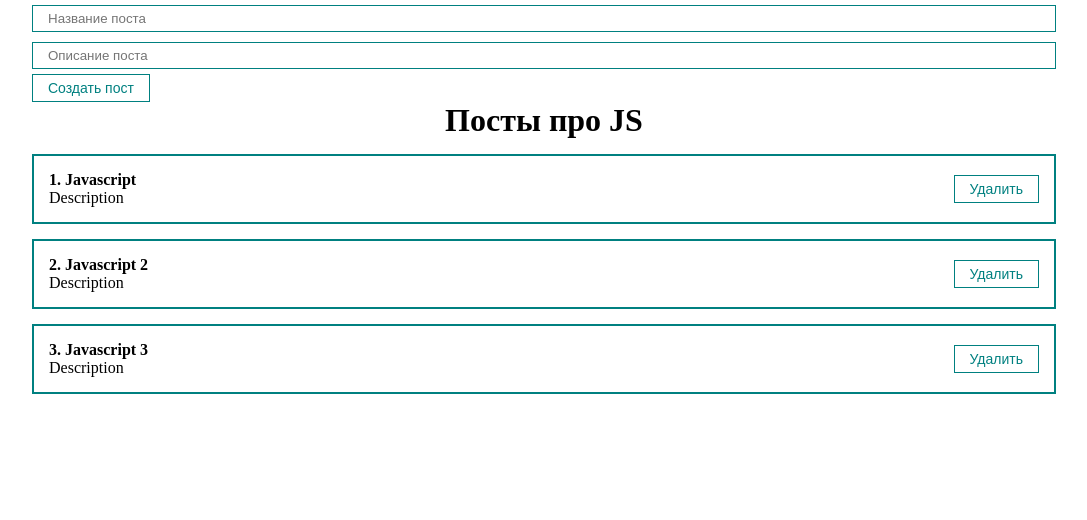
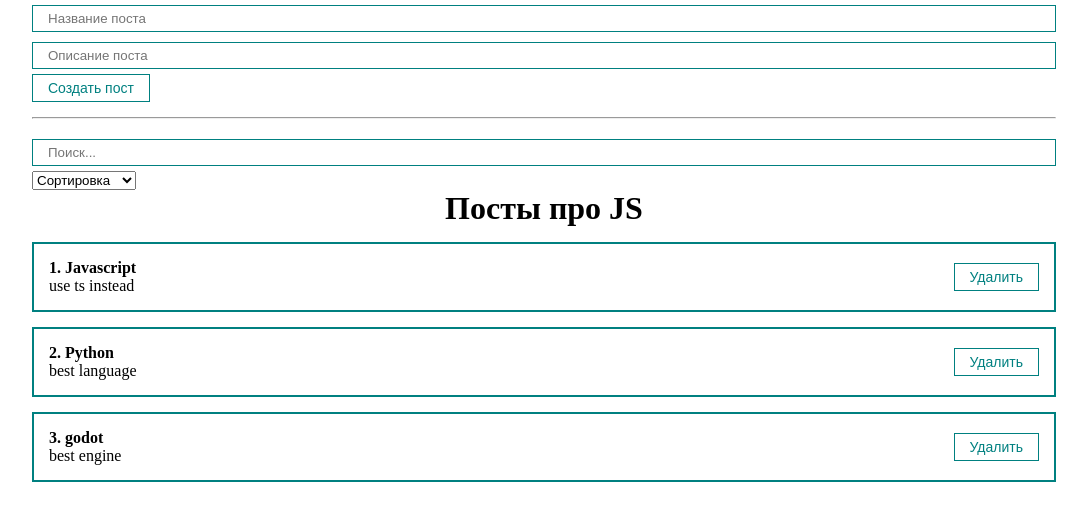
Before and after one commit to ericgro2000/reLearningReact, a React (Vite) app: page / in a window 1280 px wide. Shown: the top 520 px of the page, without its empty margins (96-1183 px from the left). Built offline with nearby package versions, Linux system fonts and the light colour scheme.

Commit message:
PostFilter-Komponente zum Filtern und Sortieren von Beiträgen hinzufügen

```diff
--- a/src/App.tsx
+++ b/src/App.tsx
@@ -1,23 +1,41 @@
+import React, { useState, useMemo } from "react";
 import Counter from "./components/Counter";
 import ClassCounter from "./components/ClassCounter";
 import Post from "./components/Post";
 import "./styles/App.css";
-import { useState } from "react";
 import PostForm from "./components/PostForm";
 import PostList from "./components/PostList";
+import PostFilter from "./components/PostFilter";
 
 interface Post {
-  id: number;
+  id?: number;
   title: string;
   body: string;
 }
 
 function App() {
   const [posts, setPosts] = useState<Post[]>([
-    { id: 1, title: "Javascript", body: "Description" },
-    { id: 2, title: "Javascript 2", body: "Description" },
-    { id: 3, title: "Javascript 3", body: "Description" },
+    { id: 1, title: "Javascript", body: "use ts instead" },
+    { id: 2, title: "Python", body: "best language" },
+    { id: 3, title: "godot", body: "best engine" },
   ]);
+
+  const [filter, setFilter] = useState({ sort: "", query: "" });
+
+  const sortedPosts = useMemo(() => {
+    if (filter.sort) {
+      return [...posts].sort((a, b) =>
+        a[filter.sort].localeCompare(b[filter.sort]),
+      );
+    }
+    return posts;
+  }, [filter.sort, posts]);
+
+  const sortedAndSearchedPosts = useMemo(() => {
+    return sortedPosts.filter((post) =>
+      post.title.toLowerCase().includes(filter.query.toLowerCase()),
+    );
+  }, [filter.query, sortedPosts]);
 
   const createPost = (newPost: Post) => {
     setPosts([...posts, newPost]);
@@ -30,7 +48,13 @@ function App() {
   return (
     <div className="App">
       <PostForm create={createPost} />
-      <PostList remove={removePost} posts={posts} title="Посты про ЈЅ" />
+      <hr style={{ margin: "15px 0" }} />
+      <PostFilter filter={filter} setFilter={setFilter} />
+      <PostList
+        remove={removePost}
+        posts={sortedAndSearchedPosts}
+        title="Посты про ЈЅ"
+      />
     </div>
   );
 }
--- /dev/null
+++ b/src/components/PostFilter.tsx
@@ -0,0 +1,37 @@
+import MyInput from "./UI/Input/MyInput";
+import MySelect from "./UI/Select/MySelect";
+
+interface FilterState {
+  sort: string;
+  query: string;
+}
+
+interface PostFilterProps {
+  filter: FilterState;
+  setFilter: React.Dispatch<React.SetStateAction<FilterState>>;
+}
+
+const PostFilter: React.FC<PostFilterProps> = ({ filter, setFilter }) => {
+  return (
+    <div>
+      <MyInput
+        value={filter.query}
+        onChange={(e) => setFilter({ ...filter, query: e.target.value })}
+        placeholder="Поиск..."
+      />
+      <MySelect
+        value={filter.sort}
+        onChange={(selectedSort) =>
+          setFilter({ ...filter, sort: selectedSort })
+        }
+        defaultValue="Сортировка"
+        options={[
+          { value: "title", name: "По названию" },
+          { value: "body", name: "По описанию" },
+        ]}
+      />
+    </div>
+  );
+};
+
+export default PostFilter;
--- /dev/null
+++ b/src/components/UI/Select/MySelect.tsx
@@ -0,0 +1,33 @@
+interface Option {
+  value: string;
+  name: string;
+}
+
+interface MySelectProps {
+  options: Option[];
+  defaultValue: string;
+  value: string;
+  onChange: (value: string) => void;
+}
+
+const MySelect: React.FC<MySelectProps> = ({
+  options,
+  defaultValue,
+  value,
+  onChange,
+}) => {
+  return (
+    <select value={value} onChange={(event) => onChange(event.target.value)}>
+      <option disabled value="">
+        {defaultValue}
+      </option>
+      {options.map((option) => (
+        <option key={option.value} value={option.value}>
+          {option.name}
+        </option>
+      ))}
+    </select>
+  );
+};
+
+export default MySelect;
```
